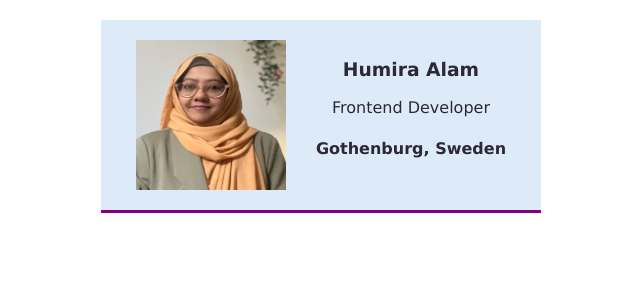
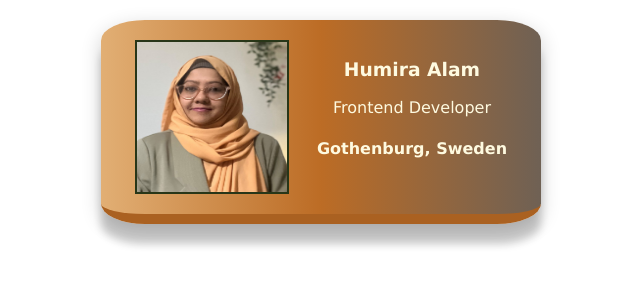
Before and after one commit to HumiraAlam/scrimba-Projects, a plain HTML site: page Business Card/index.html in a window 1280 px wide. Shown: the whole page, without its empty margins (319-959 px from the left). Drawn offline with Linux system fonts and the light colour scheme.

Commit message:
edited business card

```diff
--- a/Business Card/style.css
+++ b/Business Card/style.css
@@ -9,7 +9,11 @@ body{
 img{
     width: 150px;
     height: 150px;
+    border: 2px solid #283618;
+
 }
+
+
 
 .card{
     display: flex;
@@ -23,7 +27,12 @@ img{
     margin-right: auto;
 
     */
-    background-color: #ddebf8;
-    color: #2b2839;
-    border-bottom: 3px solid purple;
+
+    background-image: linear-gradient(90deg, #dda25edc, #bc6c25, #331f0db4);
+    color: #fefae0;
+    border-bottom: 10px solid #aa6121;
+    border-radius: 10%;
+    box-shadow: 0 20px 8px 0 rgba(0, 0, 0, 0.2), 0 6px 20px 0 rgba(0, 0, 0, 0.19);
+
+
 }
```
